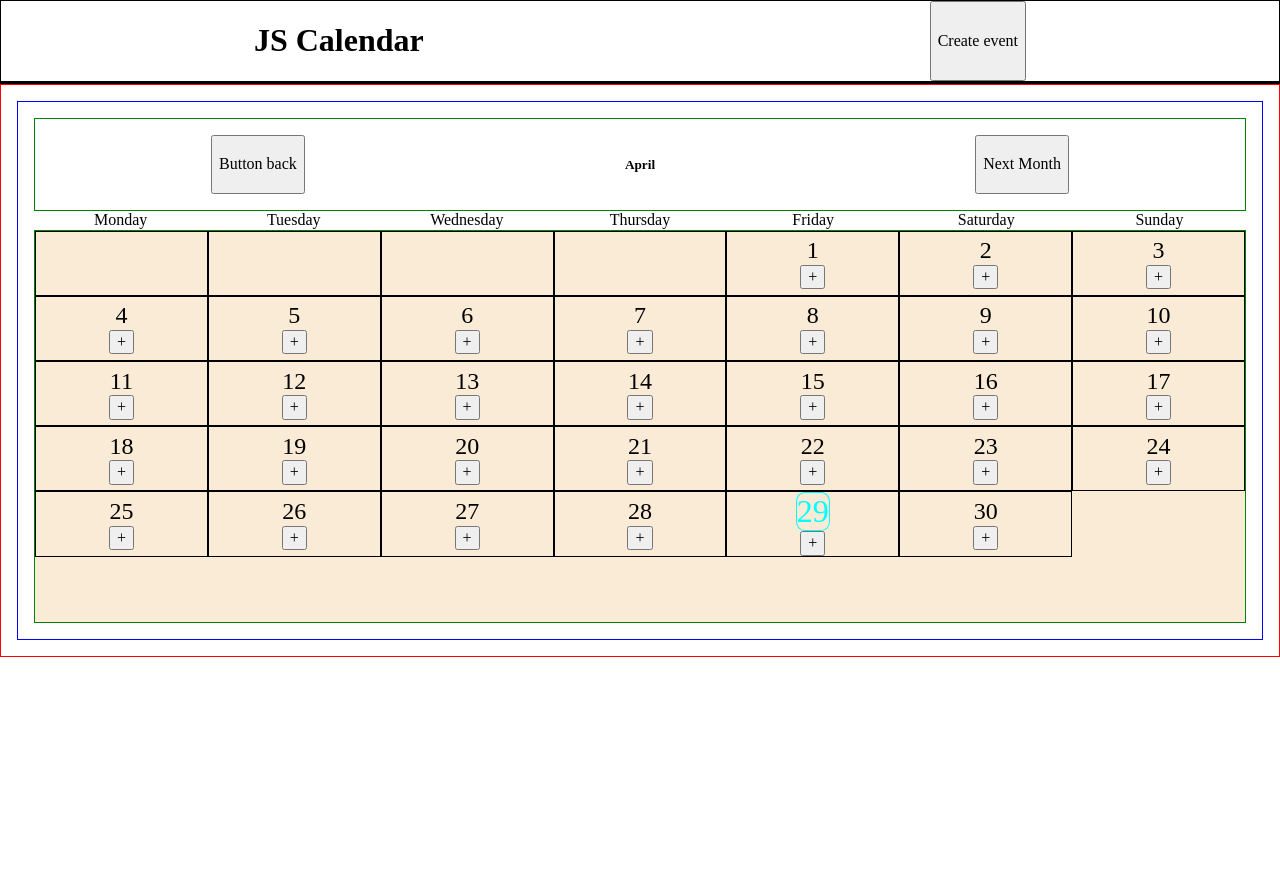
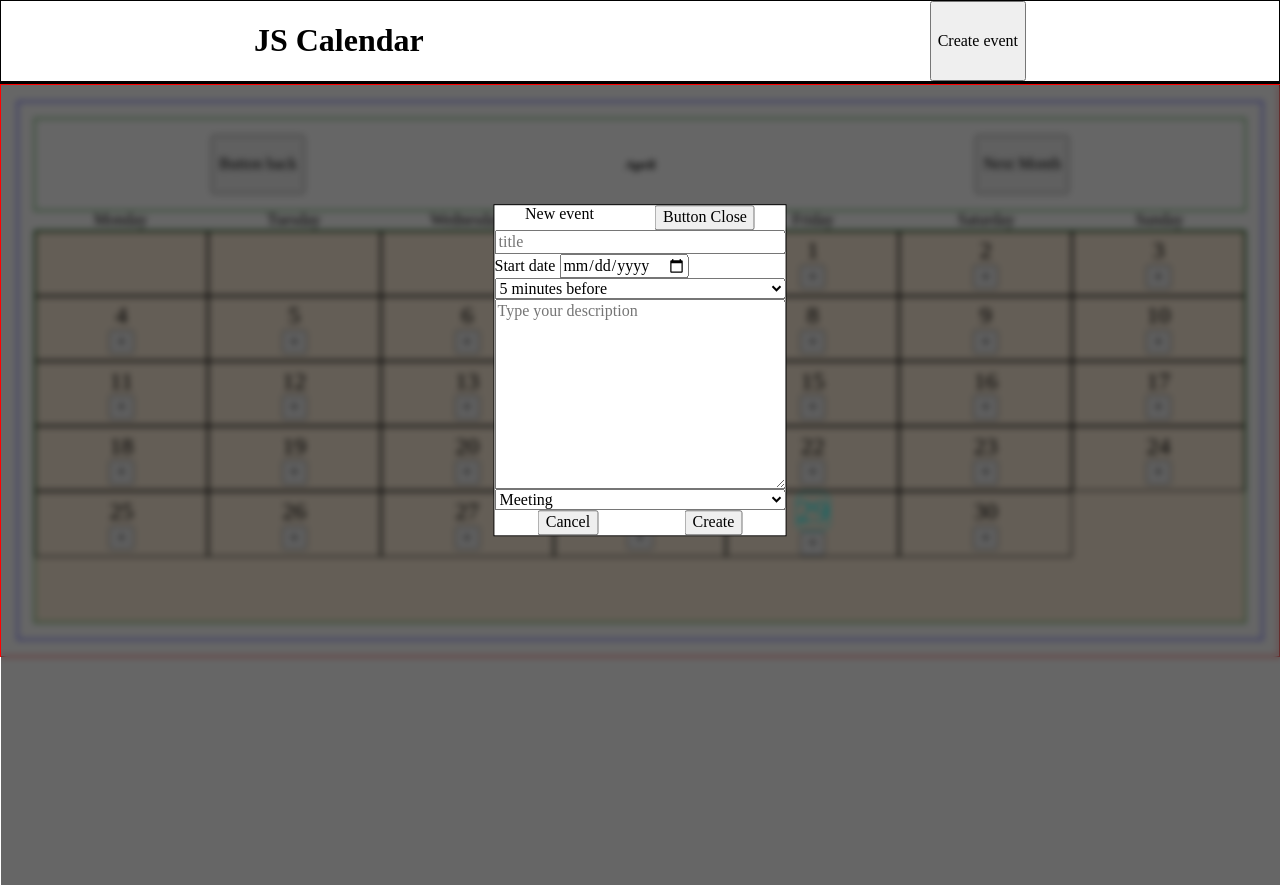
Before and after one commit to juliomc23/Calendar-JS-Vanilla, a plain HTML site: page index.html in a window 1280 px wide. Both pictures are taken after a click on the button "Create event". Before the commit the page ends 800 px from the top, so only its background shows below. Drawn offline with Linux system fonts and the light colour scheme.

Commit message:
modal and calendar

```diff
--- a/index.html
+++ b/index.html
@@ -16,7 +16,7 @@
       </button>
     </header>
     <div class="body__div--separator"></div>
-    <main class="main__container">
+    <main class="main__container" id="main__container">
       <section class="main__section--calendarContainer">
         <div class="section__div--switchMonth">
           <button class="div__button--back" id="button-back--month">
@@ -53,7 +53,7 @@
         </div>
       </section>
       <!-- MODAL SECTION START HERE-->
-      <section class="main__section--modal" style="display: none;">
+      <section class="main__section--modal hide" id="mainSectionModal">
         <div class="section__div--modalHeader">
           <span class="div__span--title">New event</span>
           <button class="div__button--closeForm" id="button-close--form">
@@ -86,6 +86,7 @@
             <option value="personal">Personal</option>
             <option value="study">Study</option>
           </select>
+          <div class="form_div--buttonContainer">
           <button
             type="button"
             class="form__button--cancel"
@@ -100,8 +101,10 @@
           >
             Create
           </button>
+        </div>
         </form>
       </section>
+      <div class="main__div--blurModal hide" id ="blurModal"></div>
     </main>
   </body>
 </html>
--- a/src/CSS/calendar.css
+++ b/src/CSS/calendar.css
@@ -11,6 +11,7 @@
 .main__container{
     border:1px solid red;
     padding: 1rem;
+    position: relative;
 }
 
 .main__section--calendarContainer{
--- a/src/CSS/modal.css
+++ b/src/CSS/modal.css
@@ -0,0 +1,46 @@
+.main__section--modal{
+    display: flex;
+    flex-direction: column;
+    justify-content: center;
+    align-items: center;
+    position: absolute;
+    top: 50%;
+    left: 50%;
+    transform: translate(-50%, -50%);
+    border: 1px solid black;
+    z-index: 10;
+}
+
+.section__div--modalHeader{
+    width: 100%;
+    display: flex;
+    justify-content: space-around;
+    background-color: white;
+}
+
+.main__div--blurModal{
+    position: absolute;
+    top: 0%;
+    left: 0%;
+    width: 100vw;
+    height: 100vh;
+    background-color: rgba(0, 0, 0, 0.6);
+    backdrop-filter: blur(3px);
+    z-index: 5;
+}
+
+.hide{
+    display: none;
+}
+
+.section__form--event{
+    display: flex;
+    flex-direction: column;
+    background-color: white;
+}
+
+.form_div--buttonContainer{
+    display: flex;
+    justify-content: space-around;
+    align-items: center;
+}
--- a/src/CSS/style.css
+++ b/src/CSS/style.css
@@ -2,3 +2,7 @@
 
 @import url(./calendar.css);
 @import url(./modal.css);
+
+body{
+    position: relative;
+}
--- a/src/JS/getMonth.js
+++ b/src/JS/getMonth.js
@@ -1,17 +1,13 @@
 const getMonth = ()=>{
     const gridMonth = document.getElementById('section__div--gridMonth');
     const currentMonth = document.getElementById('currentMonth');
-
     const month = ['January', 'February', 'March', 'April', 'May', 'June', 'July', 'August', 'September', 'October','November', 'December'];
-
     const date = new Date();
+    const initialDay = new Date(date.getFullYear(), 3, 1).getDay();
+    const diasMeses = new Date(date.getFullYear(), date.getMonth()+1, 0).getDate();
 
     currentMonth.textContent = `${month[date.getMonth()]}`;
 
-    const initialDay = new Date(date.getFullYear(), 3, 1).getDay();
-
-
-    const diasMeses = new Date(date.getFullYear(), date.getMonth()+1, 0).getDate();
 
 
 
@@ -32,6 +28,10 @@ const getMonth = ()=>{
         if(i >= initialDay){
             sectionDay.setAttribute("id", `${i-initialDay+1}`);
             divDay.textContent = i-initialDay+1;
+
+            //darle clase e id a los botones y tab index con setattribute
+
+            //
 
             sectionDay.appendChild(divDay);
             sectionDay.appendChild(buttonEvent);
--- a/src/JS/script.js
+++ b/src/JS/script.js
@@ -1,3 +1,40 @@
 import { getMonth } from "./getMonth.js";
 
 getMonth();
+
+const buttonHeaderEvent = document.getElementById("headerCreateEvent").addEventListener("click", createEvent);
+const buttonCloseEvent = document.getElementById("button-close--form").addEventListener("click", closeForm);
+const overlay = document.getElementById("blurModal");
+
+
+overlay.addEventListener("click", closeModal);
+
+const form = document.getElementById("mainSectionModal");
+
+function createEvent(){
+    form.classList.toggle("hide");
+    overlay.classList.toggle("hide");
+}
+
+function closeForm(){
+    form.classList.toggle("hide");
+}
+
+function closeModal(){
+    form.classList.toggle("hide");
+    overlay.classList.toggle("hide");
+}
+
+//CLOSE MODAL WITH ESCAPE KEYBOARD
+document.addEventListener('keydown', function (e){
+  if (e.key === 'Escape' && overlay.classList.contains('hide'));{
+    form.classList.add("hide");
+    overlay.classList.add("hide");
+  }
+
+  if (e.key === 'Enter'&& overlay.classList.contains('hide')){
+    form.classList.remove("hide");
+    overlay.classList.remove("hide");
+  }
+
+});
```
